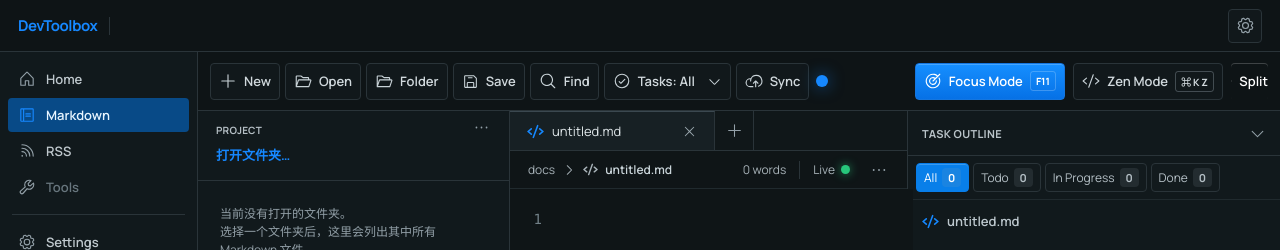
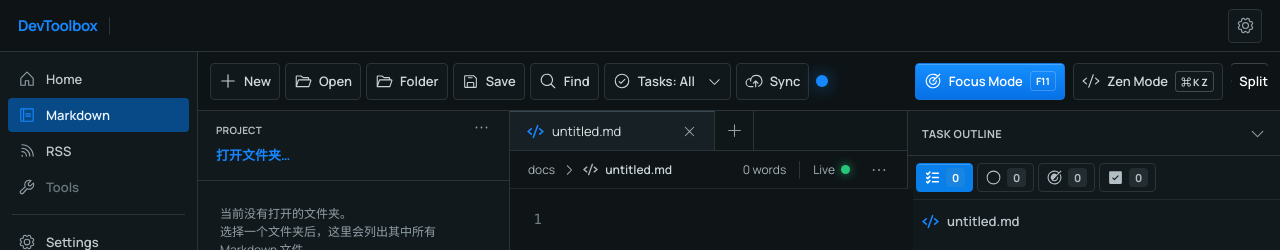
Before and after one commit to wuhanwoaini521/self-tools, a React (Vite) app in the folder apps/desktop/ui/: page / in a window 1280 px wide. Both pictures are taken after a click on the button "新建笔记". Shown: the top 250 px of the page. Built offline with nearby package versions, Linux system fonts and the light colour scheme.

Commit message:
feat(md): 任务筛选标签改为纯图标;拖拽分隔条拖动中保持高亮

```diff
--- a/apps/desktop/ui/src/features/markdown/MarkdownPage.tsx
+++ b/apps/desktop/ui/src/features/markdown/MarkdownPage.tsx
@@ -9,7 +9,7 @@ import { markdown } from "@codemirror/lang-markdown";
 import { devtoolboxMarkdown } from "../../markdown-decorations";
 import {
   CaretDown, CaretRight, Check, CheckCircle, CheckSquare, Circle, CloudArrowUp, Code,
-  DotsThree, FloppyDisk, FolderOpen, MagnifyingGlass, Plus,
+  DotsThree, FloppyDisk, FolderOpen, ListChecks, MagnifyingGlass, Plus,
   SidebarSimple, SplitHorizontal, Target, X,
 } from "@phosphor-icons/react";
 import { useCallback, useEffect, useMemo, useRef, useState, type CSSProperties, type MouseEvent as ReactMouseEvent, type KeyboardEvent as ReactKeyboardEvent } from "react";
@@ -100,7 +100,12 @@ function TaskOutline({ fileName, tasks, filter, setFilter, onCycle }: { fileName
   const visible = filter === "all" ? tasks : tasks.filter((task) => task.status === filter);
   return <aside className="task-outline">
     <header><div><p>Task Outline</p></div><button title="收起任务大纲"><CaretDown size={17} /></button></header>
-    <nav className="task-tabs" aria-label="任务过滤">{([{ key: "all", label: "All" }, { key: "todo", label: "Todo" }, { key: "progress", label: "In Progress" }, { key: "done", label: "Done" }] as const).map((tab) => <button key={tab.key} className={filter === tab.key ? "selected" : ""} onClick={() => setFilter(tab.key)}>{tab.label}<b>{counts[tab.key]}</b></button>)}</nav>
+    <nav className="task-tabs" aria-label="任务过滤">{([
+      { key: "all", label: "All", icon: <ListChecks size={17} weight="bold" /> },
+      { key: "todo", label: "Todo", icon: <Circle size={17} /> },
+      { key: "progress", label: "In Progress", icon: <Target size={17} weight="fill" /> },
+      { key: "done", label: "Done", icon: <CheckSquare size={17} weight="fill" /> },
+    ] as const).map((tab) => <button key={tab.key} className={filter === tab.key ? "selected" : ""} onClick={() => setFilter(tab.key)} title={`${tab.label}（${counts[tab.key]}）`} aria-label={`${tab.label}（${counts[tab.key]}）`}><span aria-hidden="true">{tab.icon}</span><b>{counts[tab.key]}</b></button>)}</nav>
     <div className="task-file"><Code size={17} weight="bold" />{fileName}</div>
     <section className="task-list"><div className="task-list-title"><CaretDown size={15} />Tasks <b>{tasks.length}</b></div>{visible.map((task) => <button className={"outline-task " + task.status} key={task.line} onClick={() => onCycle(task.line)}>{task.status === "done" ? <CheckSquare size={19} weight="fill" /> : task.status === "progress" ? <Target size={20} weight="bold" /> : <Circle size={19} />}<span>{task.text}</span></button>)}</section>
     <footer><kbd>⌘\\</kbd> Toggle Task Outline <kbd>↵</kbd> Toggle Status</footer>
@@ -127,6 +132,8 @@ export function MarkdownPage({ settings, onSettingsChange, setNotice, active, in
   const [sidebarWidth, setSidebarWidth] = useState(312);
   const [outlineWidth, setOutlineWidth] = useState(373);
   const resizingRef = useRef<{ type: "sidebar" | "outline"; startX: number; startWidth: number } | null>(null);
+  /** 正在拖拽的分隔条(驱动 active 高亮,拖动期间保持可见)。 */
+  const [resizingBar, setResizingBar] = useState<"sidebar" | "outline" | null>(null);
 
   const refreshWorkspace = useCallback(async (folder: string | null) => { if (!folder) { setWorkspaceFiles([]); return; } setWorkspaceFiles(await invoke<WorkspaceFile[]>("list_workspace", { path: folder })); }, []);
 
@@ -145,6 +152,7 @@ export function MarkdownPage({ settings, onSettingsChange, setNotice, active, in
   const startResize = useCallback((type: "sidebar" | "outline") => (event: ReactMouseEvent<HTMLDivElement>) => {
     event.preventDefault();
     resizingRef.current = { type, startX: event.clientX, startWidth: type === "sidebar" ? sidebarWidth : outlineWidth };
+    setResizingBar(type);
     document.body.style.cursor = "col-resize";
     document.body.style.userSelect = "none";
   }, [sidebarWidth, outlineWidth]);
@@ -160,6 +168,7 @@ export function MarkdownPage({ settings, onSettingsChange, setNotice, active, in
     const onUp = () => {
       if (!resizingRef.current) return;
       resizingRef.current = null;
+      setResizingBar(null);
       document.body.style.cursor = "";
       document.body.style.userSelect = "";
     };
@@ -299,14 +308,14 @@ export function MarkdownPage({ settings, onSettingsChange, setNotice, active, in
     </header>
     <section className="focus-workbench" style={workbenchStyle}>
       {sidebarVisible ? <WorkspaceTree files={workspaceFiles} path={path} workspaceName={workspace ? fileName(workspace) : "打开文件夹…"} expanded={expandedFolders} onToggleFolder={toggleFolder} onOpen={(filePath) => void loadPath(filePath)} onChooseWorkspace={() => void chooseWorkspace()} headings={headings} onJump={jumpToLine} /> : null}
-      {!zenMode && sidebarVisible ? <div className="wb-resizer" style={{ left: sidebarWidth - 3 }} title="拖动调整宽度，双击还原" onMouseDown={startResize("sidebar")} onDoubleClick={() => setSidebarWidth(312)} /> : null}
+      {!zenMode && sidebarVisible ? <div className={"wb-resizer" + (resizingBar === "sidebar" ? " active" : "")} style={{ left: sidebarWidth - 3 }} title="拖动调整宽度，双击还原" onMouseDown={startResize("sidebar")} onDoubleClick={() => setSidebarWidth(312)} /> : null}
       <section className="editor-workbench">
         <div className="editor-tabs"><button className="editor-tab active"><Code size={17} weight="bold" />{documentTitle}<span title="关闭文档"><X size={15} onClick={(event) => { event.stopPropagation(); closeDocument(); }} /></span></button><button className="new-tab" onClick={newDocument}><Plus size={17} /></button></div>
         <header className="editor-meta"><div><span>{workspace ? fileName(workspace) : "docs"}</span><CaretRight size={14} /><Code size={15} weight="bold" /><strong>{documentTitle}</strong></div><div><span>{text.trim().split(/\s+/).filter(Boolean).length.toLocaleString()} words</span><i /><span>{dirty ? "Unsaved" : "Live"} <b /></span><button title="More editor actions"><DotsThree size={20} /></button></div></header>
         <CodeMirror ref={editorRef} className="focus-editor" height="100%" extensions={[markdown(), ...devtoolboxMarkdown()]} value={text} onChange={setContent} onKeyDown={(event: ReactKeyboardEvent<HTMLDivElement>) => { if ((event.ctrlKey || event.metaKey) && event.key === "Enter") { event.preventDefault(); const line = editorRef.current?.view?.state.doc.lineAt(editorRef.current.view.state.selection.main.from).number; if (line) void cycleTask(line - 1); } }} basicSetup={{ lineNumbers: true, foldGutter: false, highlightActiveLine: false, highlightActiveLineGutter: false }} indentWithTab aria-label="Focus Mode Markdown editor" />
         <footer className="editor-status"><div><SidebarSimple size={18} />Toggle Sidebar</div><div><span>Ln 1, Col 1</span><span>Spaces: 2</span><span>UTF-8</span><span>LF</span><span>Markdown</span><span><Check size={16} />{tasks.length} tasks</span></div></footer>
       </section>
-      {!zenMode && tasksVisible ? <div className="wb-resizer" style={{ right: outlineWidth - 3 }} title="拖动调整宽度，双击还原" onMouseDown={startResize("outline")} onDoubleClick={() => setOutlineWidth(373)} /> : null}
+      {!zenMode && tasksVisible ? <div className={"wb-resizer" + (resizingBar === "outline" ? " active" : "")} style={{ right: outlineWidth - 3 }} title="拖动调整宽度，双击还原" onMouseDown={startResize("outline")} onDoubleClick={() => setOutlineWidth(373)} /> : null}
       {tasksVisible ? <TaskOutline fileName={documentTitle} tasks={tasks} filter={filter} setFilter={setFilter} onCycle={(line) => void cycleTask(line)} /> : null}
     </section>
     {paletteOpen ? <div className="palette-backdrop" onMouseDown={() => setPaletteOpen(false)}><section className="command-palette" onMouseDown={(event) => event.stopPropagation()}><header><MagnifyingGlass size={20} /><input autoFocus placeholder="Find a command…" value={paletteQuery} onChange={(event) => setPaletteQuery(event.target.value)} onKeyDown={(event) => { if (event.key === "Escape") setPaletteOpen(false); }} /></header>{["New document", "Open document", "Save document", "Open folder", "Toggle focus mode", "Toggle task outline"].filter((item) => item.toLowerCase().includes(paletteQuery.toLowerCase())).map((item) => <button key={item} onClick={() => { setPaletteOpen(false); if (item === "New document") newDocument(); else if (item === "Open document") void chooseDocument(); else if (item === "Open folder") void chooseWorkspace(); else if (item === "Save document") void persist(); }}>{item}</button>)}</section></div> : null}
--- a/apps/desktop/ui/src/styles.css
+++ b/apps/desktop/ui/src/styles.css
@@ -564,7 +564,8 @@ kbd { padding: 2px 5px; border: 1px solid var(--kbd-border); border-radius: 3px;
 .task-outline header { display: flex; align-items: center; justify-content: space-between; padding: 0 14px; border-bottom: 1px solid var(--line); }
 .task-outline header p { margin: 0; color: var(--text-panel-heading); font-size: 11px; font-weight: 700; letter-spacing: .03em; text-transform: uppercase; }
 .task-tabs { gap: 8px; padding: 0 13px; border-bottom: 1px solid var(--line-soft); }
-.task-tabs button { display: inline-flex; align-items: center; gap: 10px; height: 29px; padding: 0 11px; border: 1px solid var(--line); border-radius: var(--radius-control); background: var(--surface-chip); color: var(--text-chip-label); font-size: 12px; white-space: nowrap; }
+.task-tabs button { display: inline-flex; align-items: center; justify-content: center; gap: 5px; min-width: 31px; height: 29px; padding: 0 7px; border: 1px solid var(--line); border-radius: var(--radius-control); background: var(--surface-chip); color: var(--text-chip-label); font-size: 12px; white-space: nowrap; }
+.task-tabs button span { display: inline-flex; }
 .task-tabs button:hover { border-color: var(--line-hover); color: var(--text-hover); }
 .task-tabs button.selected { border-color: var(--accent-selected-border); background: var(--accent-solid); color: var(--text-on-accent); box-shadow: inset 0 1px 0 var(--inset-highlight); }
 .task-tabs b, .task-list-title b { display: grid; place-items: center; min-width: 19px; height: 19px; border-radius: var(--radius-control); background: var(--chip-bg); color: inherit; font-size: 11px; }
@@ -601,11 +602,11 @@ kbd { padding: 2px 5px; border: 1px solid var(--kbd-border); border-radius: 3px;
 .focus-shell.zen-mode .command-sidebar, .focus-shell.zen-mode .task-outline { display: none; }
 .toast { position: fixed; right: 22px; bottom: 18px; display: flex; align-items: center; gap: 10px; max-width: 420px; padding: 11px 13px; border: 1px solid var(--line-toast); border-radius: var(--radius-control); background: var(--surface-raised); color: var(--text-toast); box-shadow: var(--shadow-toast); }
 
-/* Markdown 工作台拖拽分隔条：窄命中区 + 悬停时显示细色线,拖动微调整栏宽。
- * 左侧句柄内联 left、右侧句柄内联 right,transform 居中于分隔线。 */
-.wb-resizer { position: absolute; top: 0; bottom: 0; width: 6px; z-index: 4; cursor: col-resize; transform: translateX(-3px); }
-.wb-resizer::before { content: ""; position: absolute; top: 0; bottom: 0; left: 2px; width: 2px; background: transparent; transition: background .12s ease; }
-.wb-resizer:hover::before { background: var(--accent); opacity: .45; }
+/* Markdown 工作台拖拽分隔条：窄命中区 + 悬停/拖动时显示细色线,拖动微调整栏宽。
+ * 左侧句柄内联 left、右侧句柄内联 right,transform 居中于分隔线;拖动中加 .active 保持高亮。 */
+.wb-resizer { position: absolute; top: 0; bottom: 0; width: 7px; z-index: 4; cursor: col-resize; transform: translateX(-3.5px); }
+.wb-resizer::before { content: ""; position: absolute; top: 0; bottom: 0; left: 3px; width: 1px; background: transparent; transition: background .12s ease, width .12s ease, left .12s ease, opacity .12s ease; }
+.wb-resizer:hover::before, .wb-resizer.active::before { left: 2px; width: 3px; background: var(--accent); opacity: .55; }
 .palette-backdrop { position: fixed; inset: 0; display: grid; place-items: start center; padding-top: 15vh; background: var(--overlay-backdrop); }
 .command-palette { width: min(580px, 80vw); overflow: hidden; border: 1px solid var(--line-overlay); border-radius: var(--radius-overlay); background: var(--surface-overlay); box-shadow: var(--shadow-overlay); }
 .command-palette header { display: flex; align-items: center; gap: 10px; padding: 13px; border-bottom: 1px solid var(--line); color: var(--muted); }
```
